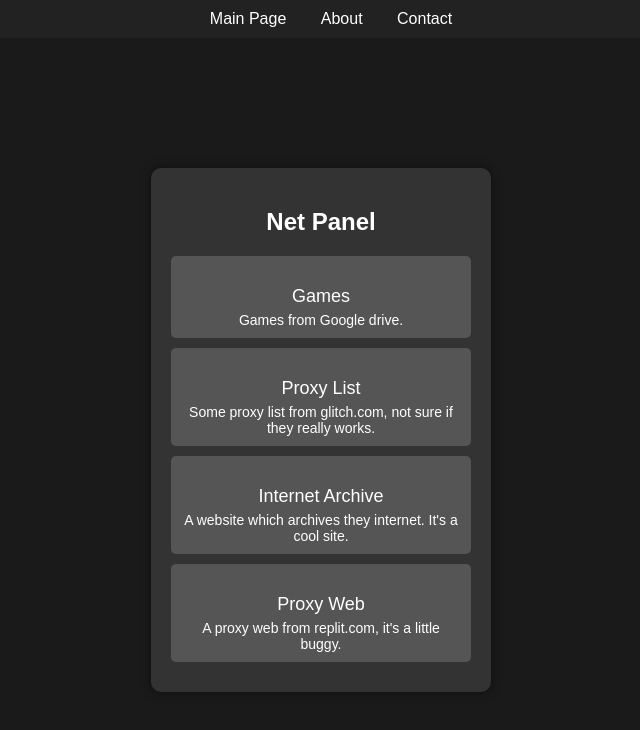
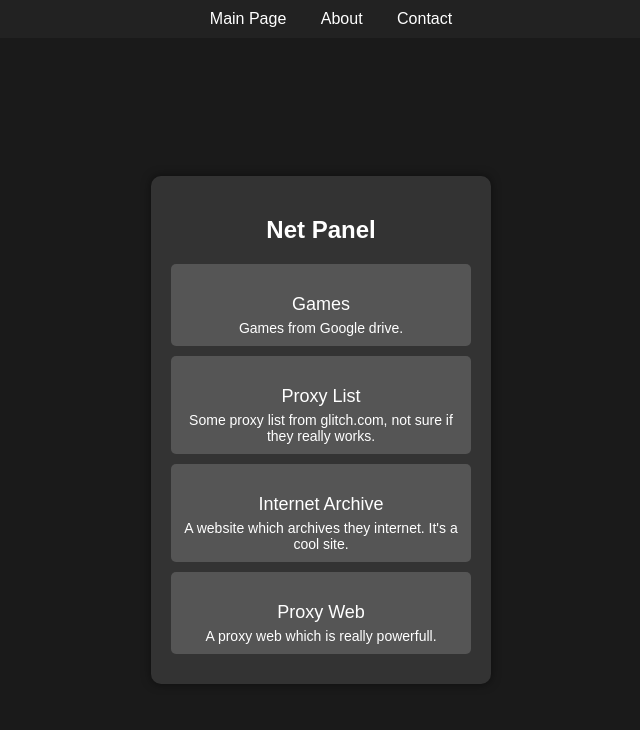
Before and after one commit to MiCroGSl/net, a plain HTML site: page index.html in a window 1280 px wide. Shown: the whole page, without its empty margins (319-959 px from the left). Drawn offline with Linux system fonts and the light colour scheme.

Commit message:
Update index.html

```diff
--- a/index.html
+++ b/index.html
@@ -41,7 +41,7 @@
         <a href="https://ubhub-a358941cfbbb.herokuapp.com/photography" class="link" target="_blank">
             <div class="site-info">
                 <div class="site-title">Proxy Web</div>
-                <div class="site-description">A proxy web from replit.com, it's a little buggy.</div>
+                <div class="site-description">A proxy web which is really powerfull.</div>
             </div>
         </a>
     </div>
```
